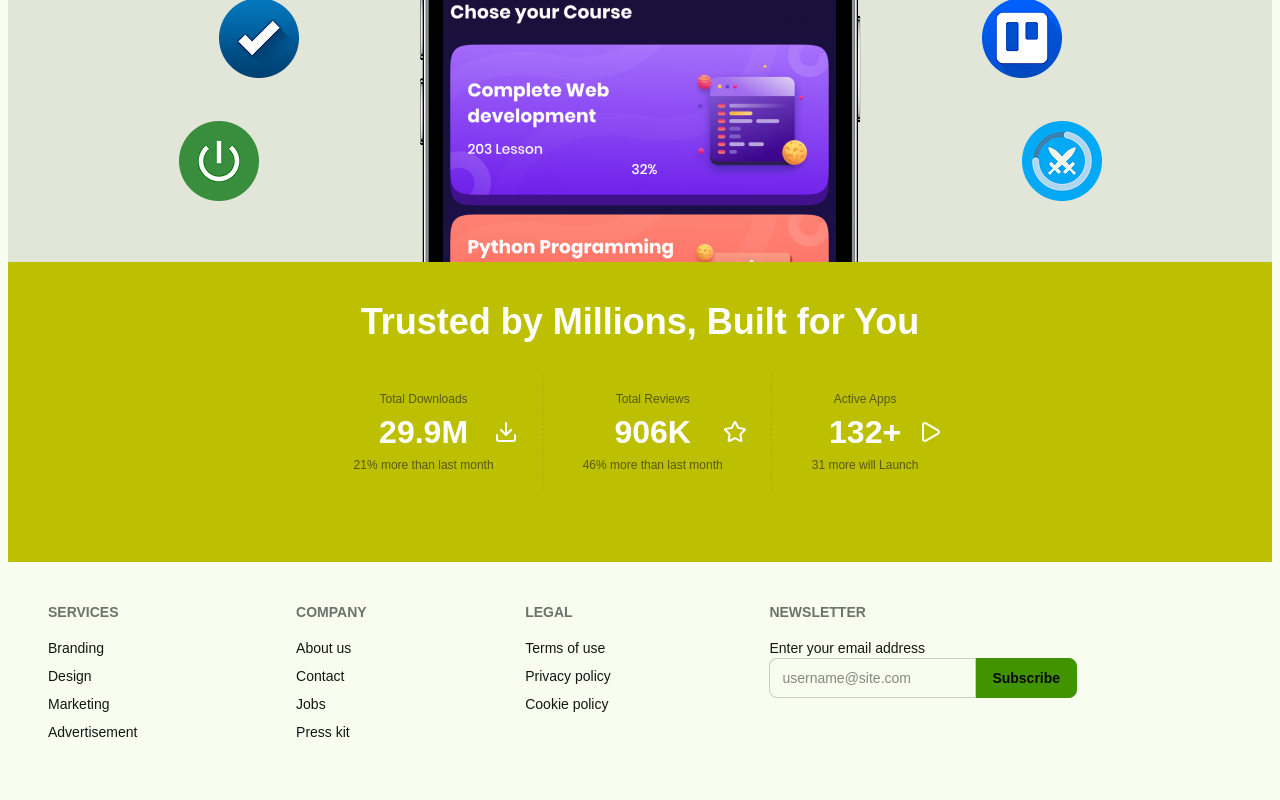
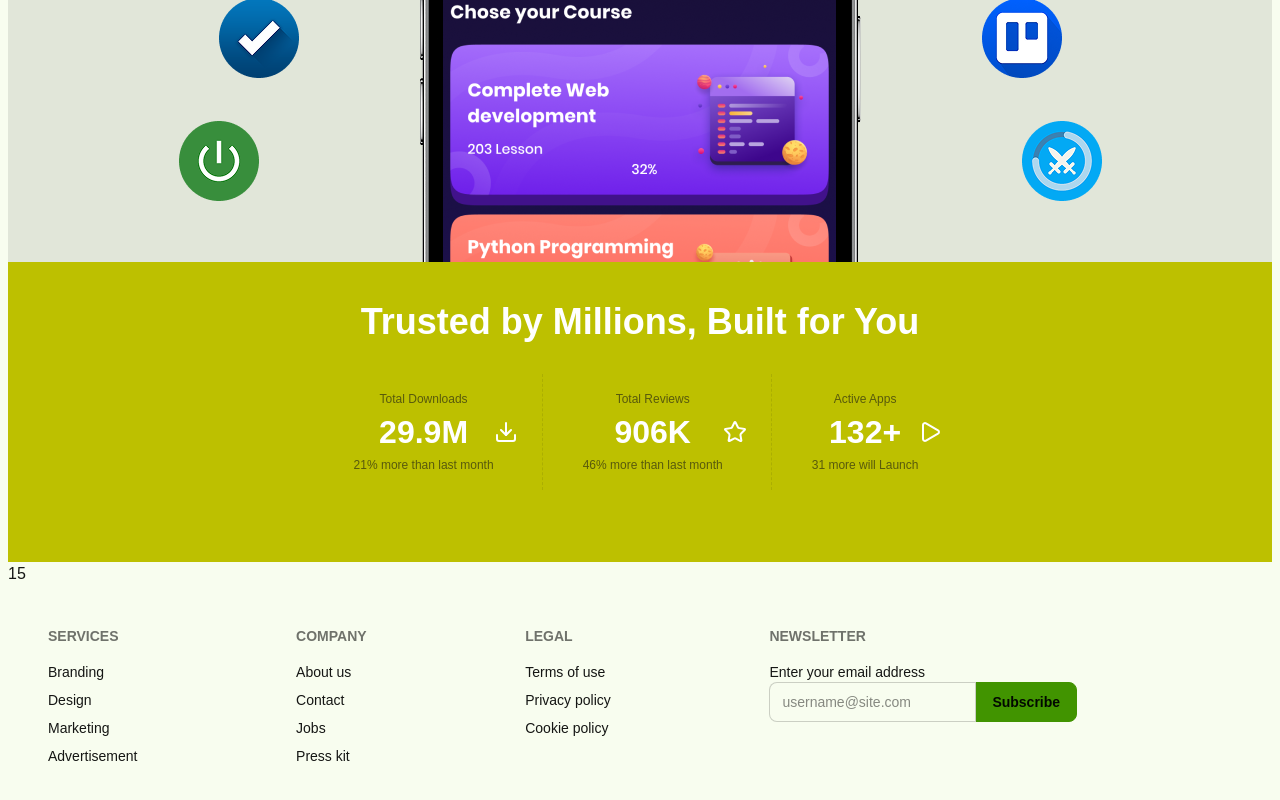
Before and after one commit to monirzkhan/AppNest, a React (Vite) app: page / in a window 1280 px wide. Shown: the part 752-1552 px from the top of the page. Built offline with nearby package versions, Linux system fonts and the light colour scheme.

Commit message:
data loaded

```diff
--- a/src/Components/Home/Home.jsx
+++ b/src/Components/Home/Home.jsx
@@ -1,8 +1,11 @@
 import { Download, Play, Star } from 'lucide-react';
 import React from 'react';
-import { Link } from 'react-router';
+import { Link, useLoaderData } from 'react-router';
+
 
 const Home = () => {
+    const appData = useLoaderData();
+
     return (
         <div>
             {/* Apps Banner  */}
@@ -62,7 +65,7 @@ const Home = () => {
                                     <div className="stat-desc">46% more than last month</div>
                                 </div>
 
-                                <Star/>
+                                <Star />
                             </div>
                         </div>
 
@@ -75,11 +78,16 @@ const Home = () => {
                                     <div className="stat-desc">31 more will Launch</div>
                                 </div>
 
-                              <Play/>
+                                <Play />
                             </div>
                         </div>
                     </div>
                 </div>
+            </div>
+
+            {/* Trending Apps  */}
+            <div>
+                <h1>{appData.length}</h1>
             </div>
         </div>
     );
--- a/src/main.jsx
+++ b/src/main.jsx
@@ -1,7 +1,6 @@
 import { Component, StrictMode } from 'react'
 import { createRoot } from 'react-dom/client'
 import './index.css'
-import App from './App.jsx'
 import { createBrowserRouter, RouterProvider } from 'react-router'
 import Root from './Components/Root/Root.jsx'
 import ErrorPage from './Components/ErrorPage/ErrorPage.jsx'
@@ -19,6 +18,7 @@ const router=createBrowserRouter([
       index: true,
       path: "/",
       Component: Home,
+      loader:()=>fetch('AppData.json'),
     },
      {
     path:'/apps',
```
